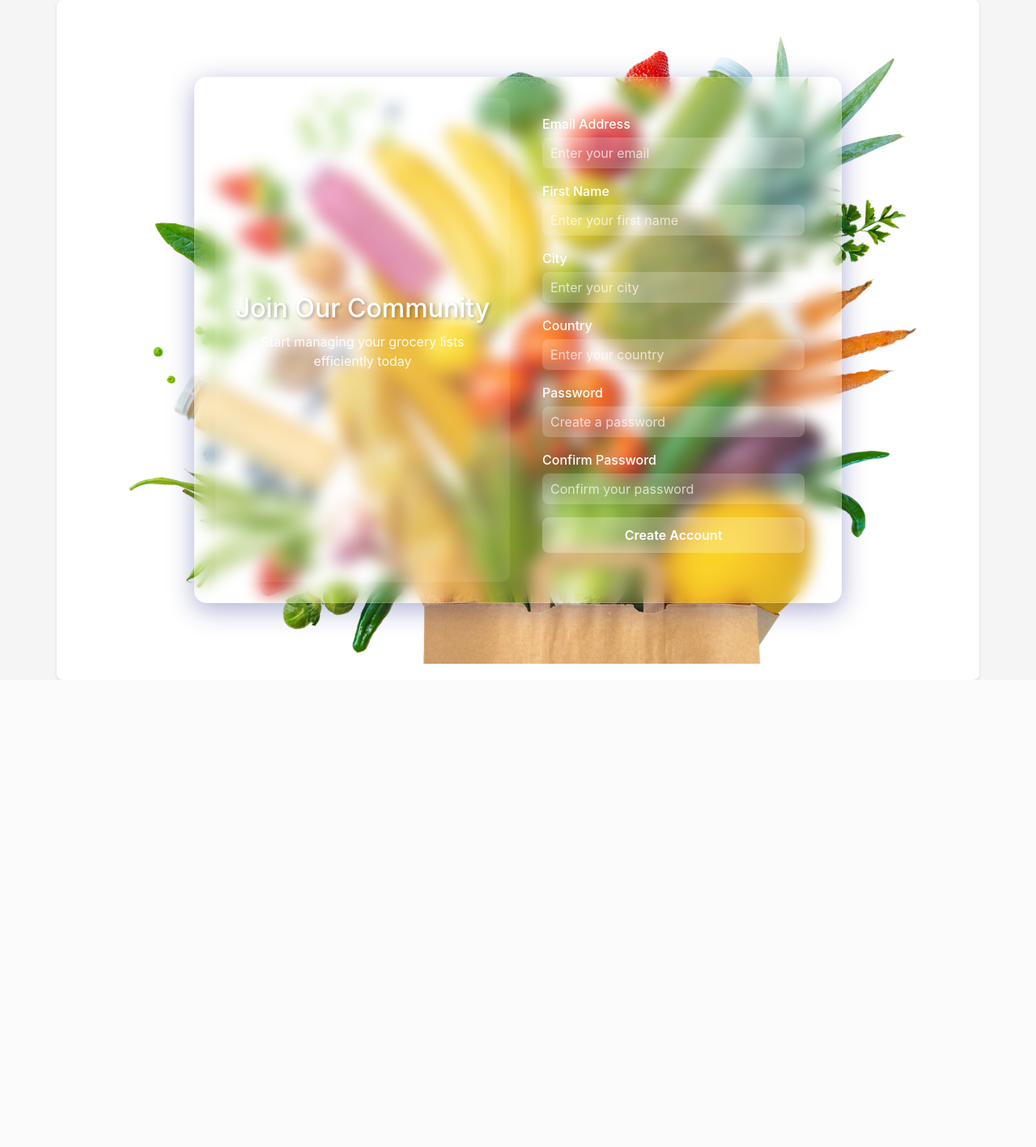
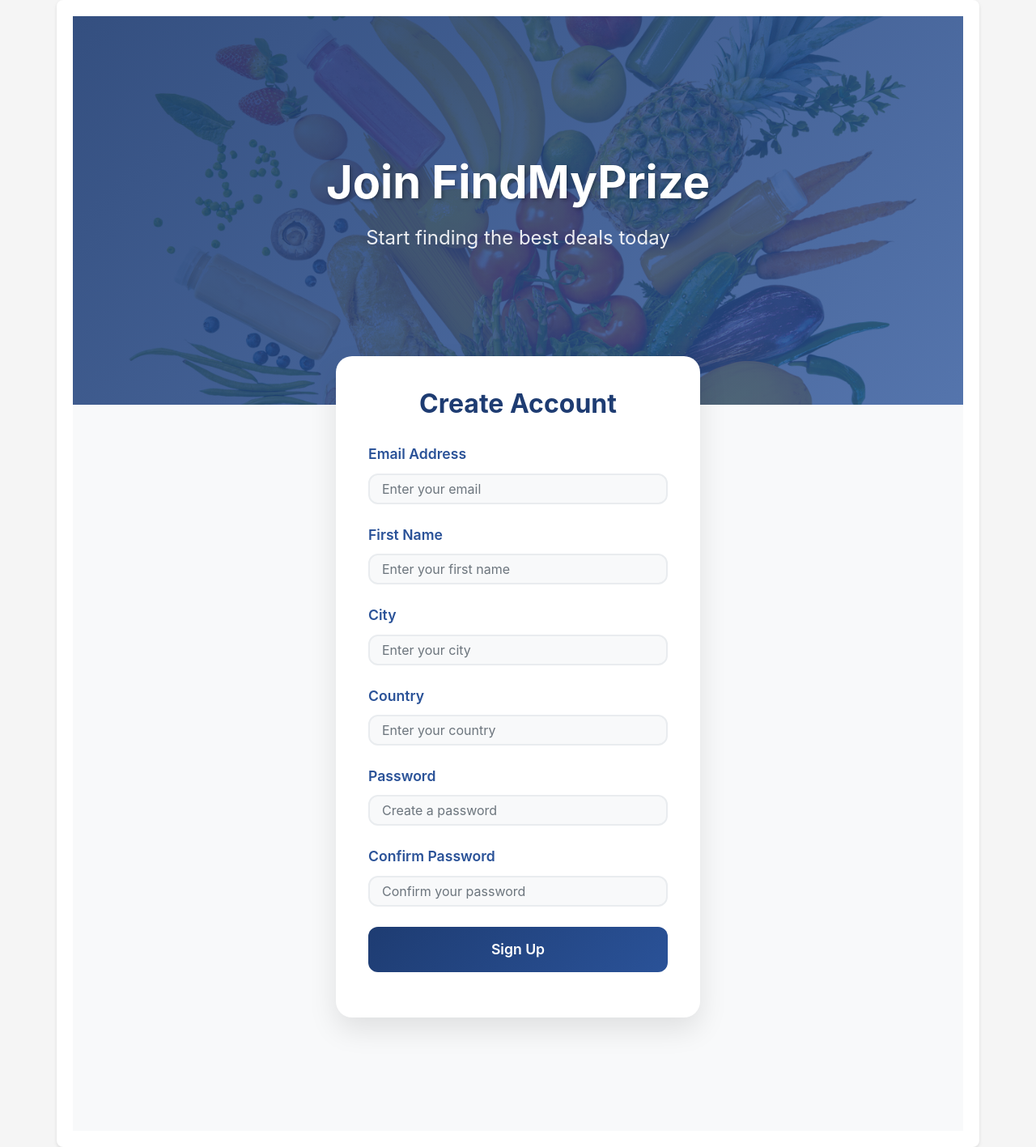
Before and after one commit to SteffenNeumann/FindmyPrize_Vercel, a Flask app: page /sign-up in a window 1280 px wide. Shown: the part 56-1473 px from the top of the page at 81% size. Before the commit the page ends 896 px from the top, so only its background shows below. Run offline with Flask 3, Linux system fonts and the light colour scheme; some libraries are stand-ins or nearby versions.

Commit message:
working version, improved login and sign_up layout

```diff
--- a/website/templates/sign_up.html
+++ b/website/templates/sign_up.html
@@ -3,108 +3,129 @@
 
 {% block content %}
 <style>
-  .signup-container {
-      min-height: 100vh;
+  .hero-section {
+      height: 60vh;
       background: url('/static/groceries.png') center/cover no-repeat;
+      color: white;
       display: flex;
+      align-items: center;
       justify-content: center;
-      align-items: center;
-      padding: 20px;
+      text-align: center;
+      position: relative;
+      overflow: hidden;
   }
 
-  .glass-card {
-      background: rgba(255, 255, 255, 0.15);
-      backdrop-filter: blur(10px);
-      border-radius: 15px;
-      padding: 25px;
-      box-shadow: 0 8px 32px 0 rgba(31, 38, 135, 0.37);
-      border: 1px solid rgba(255, 255, 255, 0.18);
-      width: 100%;
-      max-width: 800px;
-      display: flex;
-      gap: 20px;
+  .hero-section::before {
+      content: '';
+      position: absolute;
+      top: 0;
+      left: 0;
+      right: 0;
+      bottom: 0;
+      background: linear-gradient(135deg, rgba(30, 60, 114, 0.9) 0%, rgba(42, 82, 152, 0.8) 100%);
   }
 
-  .image-section {
-      flex: 1;
-      background: rgba(255, 255, 255, 0.1);
-      border-radius: 10px;
-      padding: 20px;
-      display: flex;
-      flex-direction: column;
-      justify-content: center;
-      align-items: center;
-      text-align: center;
-  }
-
-  .form-section {
-      flex: 1;
-      padding: 20px;
+  .hero-content {
+      z-index: 2;
+      padding: 0 20px;
   }
 
   .hero-title {
-      color: white;
-      font-size: 2rem;
-      margin-bottom: 10px;
+      font-size: 3.5rem;
+      font-weight: 700;
+      margin-bottom: 1rem;
       text-shadow: 2px 2px 4px rgba(0, 0, 0, 0.3);
   }
 
   .hero-subtitle {
-      color: rgba(255, 255, 255, 0.9);
-      font-size: 1rem;
-      margin-bottom: 20px;
+      font-size: 1.5rem;
+      opacity: 0.9;
+  }
+
+  .signup-container {
+      min-height: 40vh;
+      background: #f8f9fa;
+      display: flex;
+      justify-content: center;
+      align-items: flex-start;
+      padding: 40px 20px;
+      position: relative;
+  }
+
+  .glass-card {
+      background: white;
+      border-radius: 20px;
+      padding: 40px;
+      box-shadow: 0 15px 35px rgba(0, 0, 0, 0.1);
+      width: 100%;
+      max-width: 450px;
+      position: relative;
+      transform: translateY(-100px);
+  }
+
+  .form-title {
+      color: #1e3c72;
+      font-size: 2rem;
+      text-align: center;
+      margin-bottom: 30px;
+      font-weight: 700;
+  }
+
+  .form-group {
+      margin-bottom: 25px;
+  }
+
+  .form-label {
+      color: #2a5298;
+      font-weight: 600;
+      font-size: 1.1rem;
+      margin-bottom: 10px;
+      display: block;
   }
 
   .form-control {
-      background: rgba(255, 255, 255, 0.2);
-      border: none;
-      border-radius: 8px;
-      padding: 10px;
-      color: #ffffff;
-      margin-bottom: 15px;
+      background: #f8f9fa;
+      border: 2px solid #e9ecef;
+      border-radius: 12px;
+      padding: 15px;
+      font-size: 1rem;
+      transition: all 0.3s ease;
   }
 
-  .form-control::placeholder {
-      color: rgba(255, 255, 255, 0.7);
-  }
-
-  .form-label {
-      color: #ffffff;
-      font-weight: 500;
-      margin-bottom: 5px;
+  .form-control:focus {
+      border-color: #1e3c72;
+      box-shadow: 0 0 0 3px rgba(30, 60, 114, 0.1);
   }
 
   .btn-signup {
       width: 100%;
-      padding: 10px;
-      background: rgba(255, 255, 255, 0.25);
+      padding: 15px;
+      background: linear-gradient(135deg, #1e3c72 0%, #2a5298 100%);
+      color: white;
+      font-weight: 600;
+      font-size: 1.1rem;
       border: none;
-      border-radius: 8px;
-      color: #ffffff;
-      font-weight: 600;
+      border-radius: 12px;
+      cursor: pointer;
       transition: all 0.3s ease;
   }
 
   .btn-signup:hover {
-      background: rgba(255, 255, 255, 0.35);
       transform: translateY(-2px);
-  }
-
-  @media (max-width: 768px) {
-      .glass-card {
-          flex-direction: column;
-          max-width: 400px;
-      }
+      box-shadow: 0 5px 15px rgba(30, 60, 114, 0.3);
   }
 </style>
 
+<div class="hero-section">
+    <div class="hero-content">
+        <h1 class="hero-title">Join FindMyPrize</h1>
+        <p class="hero-subtitle">Start finding the best deals today</p>
+    </div>
+</div>
+
 <div class="signup-container">
     <div class="glass-card">
-        <div class="image-section">
-            <h1 class="hero-title">Join Our Community</h1>
-            <p class="hero-subtitle">Start managing your grocery lists efficiently today</p>
-        </div>
-        <div class="form-section">
+        <h2 class="form-title">Create Account</h2>
         <form method="POST">
             <div class="form-group">
                 <label class="form-label" for="email">Email Address</label>
@@ -130,9 +151,8 @@
                 <label class="form-label" for="password2">Confirm Password</label>
                 <input type="password" class="form-control" id="password2" name="password2" placeholder="Confirm your password" required>
             </div>
-                <button type="submit" class="btn btn-signup">Create Account</button>
+            <button type="submit" class="btn-signup">Sign Up</button>
         </form>
     </div>
 </div>
-</div>
 {% endblock %}
```
Also changed, not shown: website/templates/login.html (+91 -35 lines), instance/database.db, website/static/style.css (line endings or trailing spaces). Lines whose indentation alone changed are shown as unchanged.
